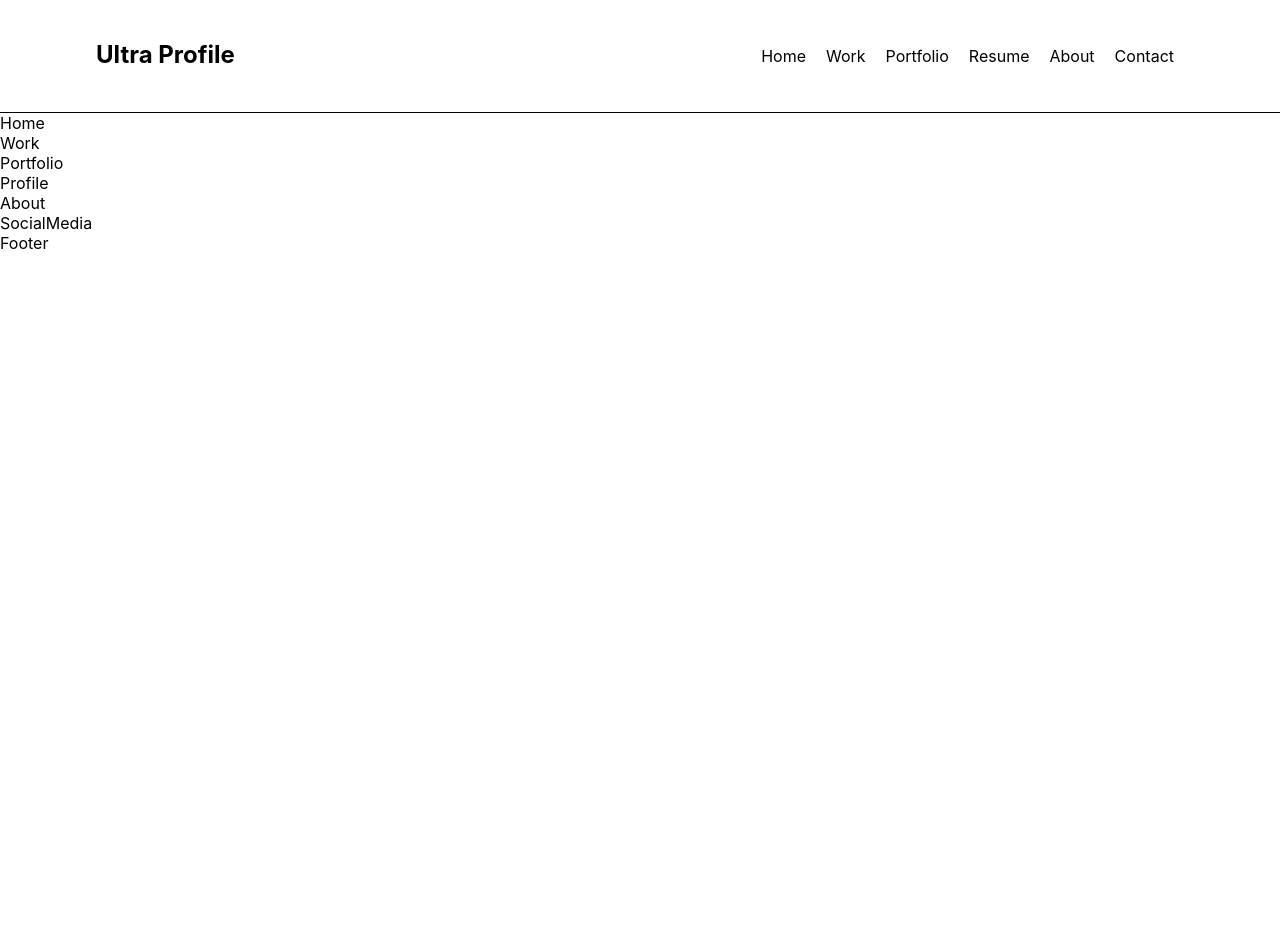
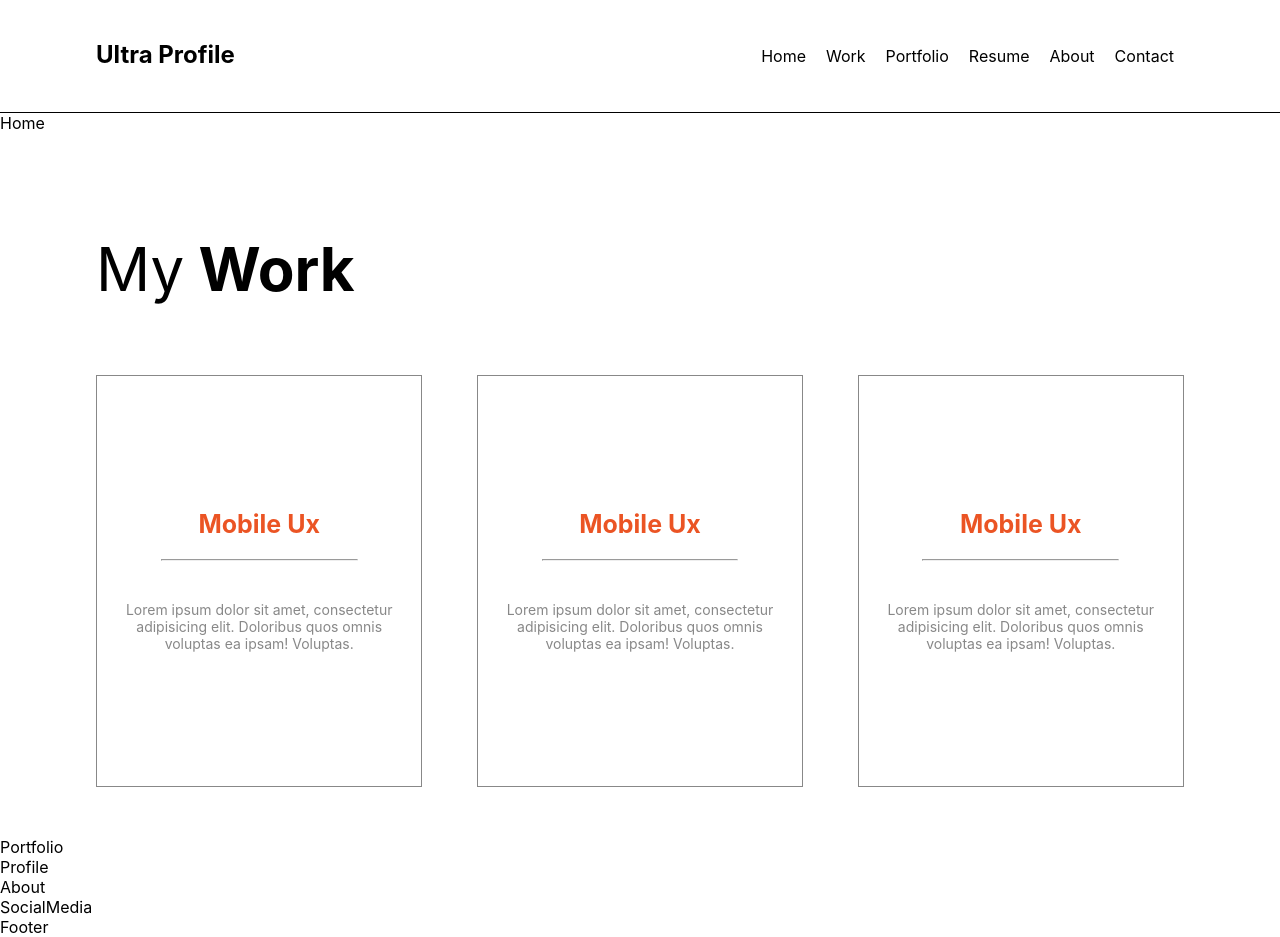
Before and after one commit to mohamed3idm68/react-project, a React (Create React App) app: page / in a window 1280 px wide. Before the commit the page ends 800 px from the top, so only its background shows below. Built offline with nearby package versions, Linux system fonts and the light colour scheme.

Commit message:
my work section

```diff
--- a/package.json
+++ b/package.json
@@ -9,7 +9,7 @@
     "react": "^18.3.1",
     "react-dom": "^18.3.1",
     "react-router-dom": "^6.24.0",
-    "react-scripts": "5.0.1",
+    "react-scripts": "^5.0.1",
     "web-vitals": "^2.1.4"
   },
   "scripts": {
--- /dev/null
+++ b/src/componants/Work/Work.css
@@ -0,0 +1,72 @@
+.work {
+    height: auto;
+    padding: 50px 0;
+    overflow: hidden;
+    background: #fff
+}
+
+.work .work-title {
+    font-size: 60px;
+}
+
+.work .work-title span {
+    font-weight: normal
+}
+
+.work .part {
+    margin-top: 20px;
+    width: 30%;
+    float: left;
+    height: auto;
+    padding: 100px 0;
+    border: 1px solid #888;
+    box-sizing: border-box;
+    text-align: center;
+    margin-left: 5%
+}
+
+.work .first {
+    margin-left: 0
+}
+
+.work .part .icon {
+    color: #888;
+    margin-bottom: 20px
+}
+
+.work .part .part-title {
+    font-size: 25px;
+    color: #eb5424;
+    margin-bottom: 20px
+}
+
+.work .part .line {
+    width: 60%;
+    margin: auto;
+    margin-bottom: 20px
+}
+
+.work .part .part-desc {
+    font-size: 14px;
+    color: #888;
+    padding: 20px
+}
+
+@media (max-width: 575px) {
+    .work .part {
+        width: 100%;
+        float: none;
+        margin-left: 0
+
+    }
+}
+
+@media (min-width: 576px )and (max-width:768px) {
+    .work .part {
+        width: 47%;
+    }
+
+    .work .last {
+        margin-left: 0
+    }
+}
--- a/src/componants/Work/Work.js
+++ b/src/componants/Work/Work.js
@@ -1,12 +1,46 @@
+import "./Work.css"
 
 
 
 function Work() {
-    return (
-      <div className="Work">
-         Work
+  return (
+    <div className="work">
+      <div className="container">
+        <h2 className="work-title">
+          <span>My</span> Work
+        </h2>
+        <div className="part first">
+          <i className="icon fa fa-chain fa-2x"></i>
+          <h4 className="part-title">Mobile Ux</h4>
+          <hr className="line" />
+          <p className="part-desc">
+            Lorem ipsum dolor sit amet, consectetur adipisicing elit. Doloribus
+            quos omnis voluptas ea ipsam! Voluptas.
+          </p>
+        </div>
+
+        <div className="part">
+          <i className="icon fa fa-bolt fa-2x"></i>
+          <h4 className="part-title">Mobile Ux</h4>
+          <hr className="line" />
+          <p className="part-desc">
+            Lorem ipsum dolor sit amet, consectetur adipisicing elit. Doloribus
+            quos omnis voluptas ea ipsam! Voluptas.
+          </p>
+        </div>
+
+        <div className="part last">
+          <i className="icon fa fa-tachometer fa-2x"></i>
+          <h4 className="part-title">Mobile Ux</h4>
+          <hr className="line" />
+          <p className="part-desc">
+            Lorem ipsum dolor sit amet, consectetur adipisicing elit. Doloribus
+            quos omnis voluptas ea ipsam! Voluptas.
+          </p>
+        </div>
       </div>
-    );
-  }
+    </div>
+  );
+}
 
-  export default Work;
+export default Work;
```
Also changed, not shown: 1 other file (tests, documents, lock files or other folders).
